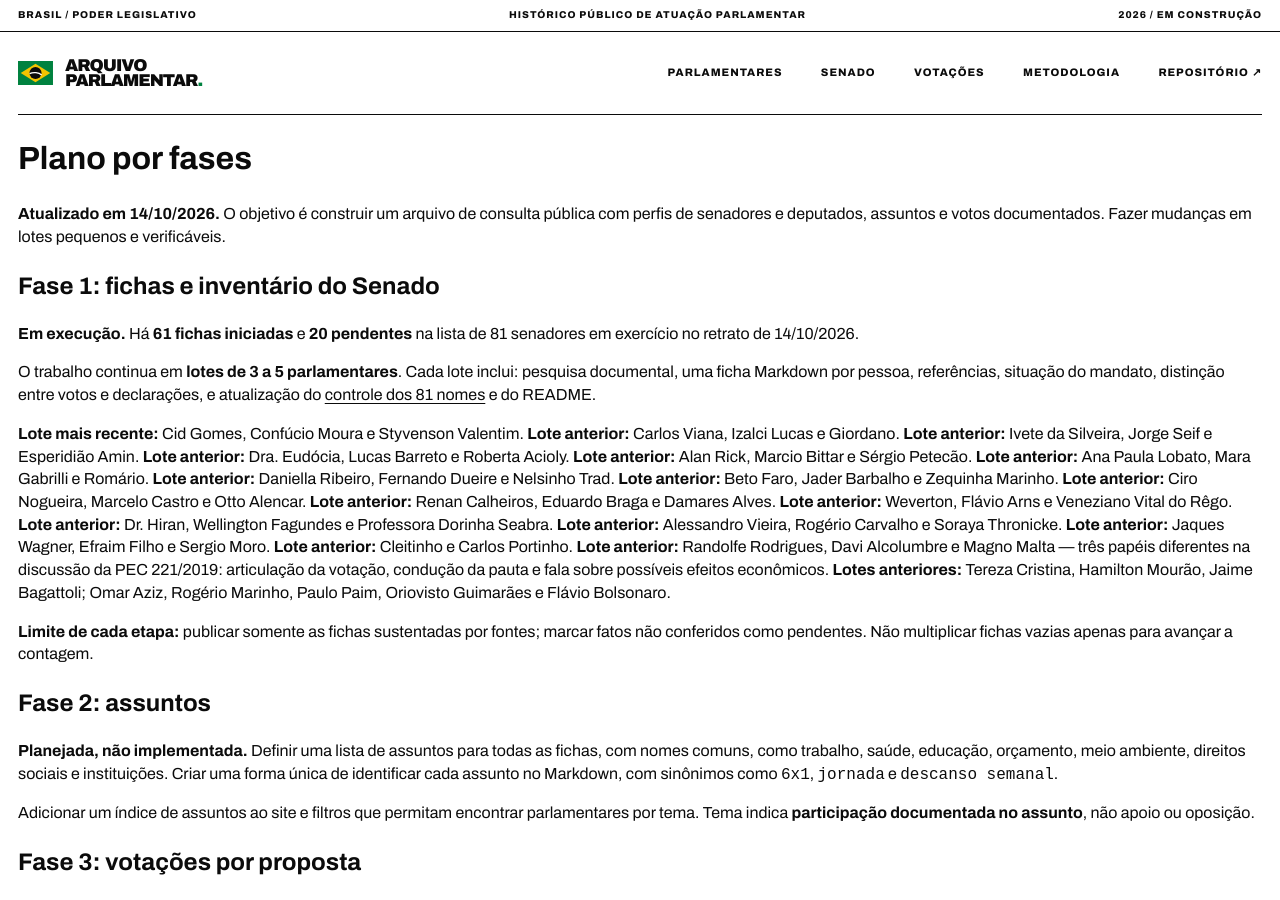
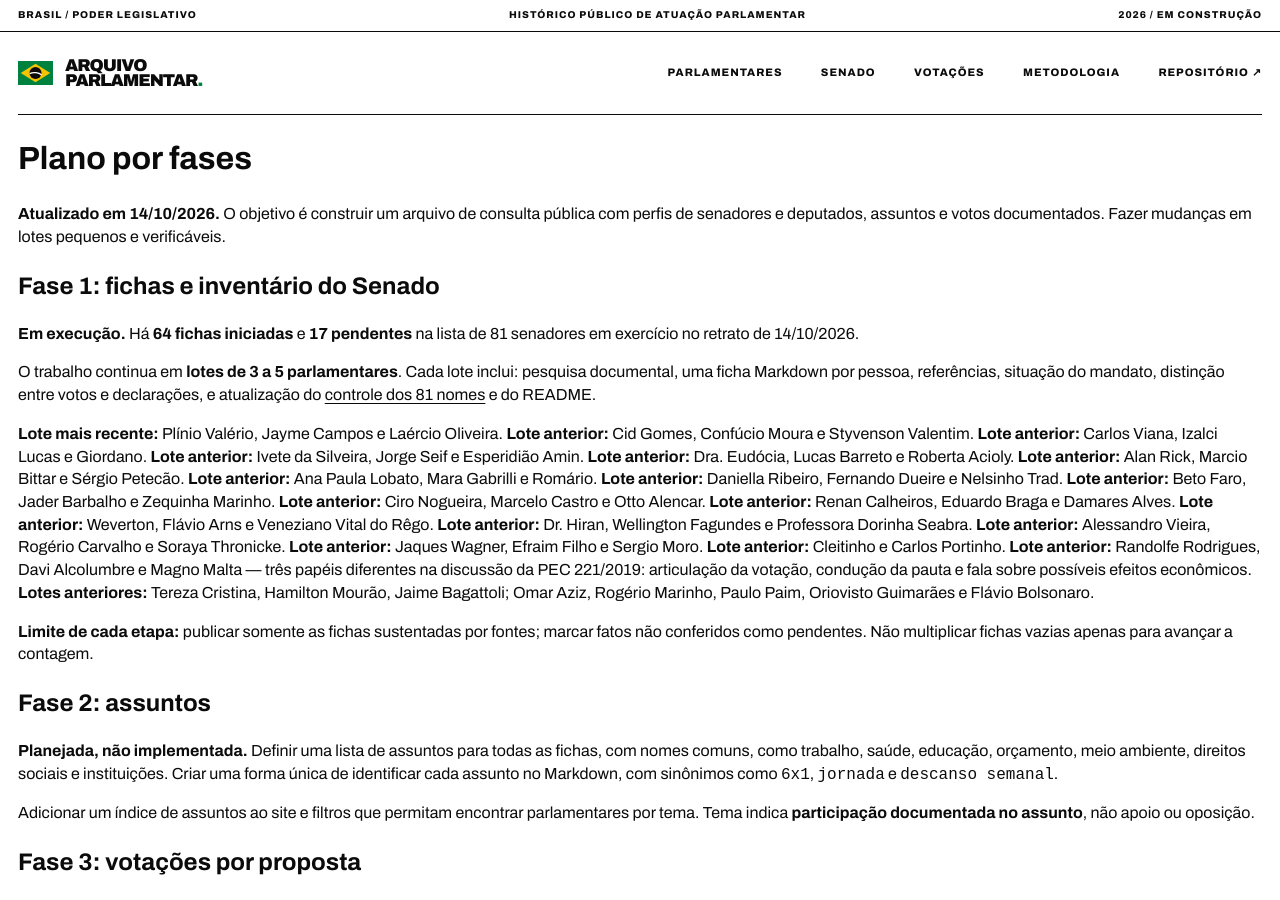
Before and after one commit to leorruas/senadores-deputados, a Jekyll site: the page built from PLANO-DE-FASES.md, in a window 1280 px wide and 900 px high. Built offline with Jekyll 4.4.1, drawn with Linux system fonts in a browser that asks for light colours; our own code applies the rules of GitHub Pages for plain Markdown files.

Commit message:
docs: progresso de 64 fichas do Senado

```diff
--- a/PLANO-DE-FASES.md
+++ b/PLANO-DE-FASES.md
@@ -4,11 +4,11 @@
 
 ## Fase 1: fichas e inventário do Senado
 
-**Em execução.** Há **61 fichas iniciadas** e **20 pendentes** na lista de 81 senadores em exercício no retrato de 14/10/2026.
+**Em execução.** Há **64 fichas iniciadas** e **17 pendentes** na lista de 81 senadores em exercício no retrato de 14/10/2026.
 
 O trabalho continua em **lotes de 3 a 5 parlamentares**. Cada lote inclui: pesquisa documental, uma ficha Markdown por pessoa, referências, situação do mandato, distinção entre votos e declarações, e atualização do [controle dos 81 nomes](parlamentares/senadores/ACOMPANHAMENTO.md) e do README.
 
-**Lote mais recente:** Cid Gomes, Confúcio Moura e Styvenson Valentim. **Lote anterior:** Carlos Viana, Izalci Lucas e Giordano. **Lote anterior:** Ivete da Silveira, Jorge Seif e Esperidião Amin. **Lote anterior:** Dra. Eudócia, Lucas Barreto e Roberta Acioly. **Lote anterior:** Alan Rick, Marcio Bittar e Sérgio Petecão. **Lote anterior:** Ana Paula Lobato, Mara Gabrilli e Romário. **Lote anterior:** Daniella Ribeiro, Fernando Dueire e Nelsinho Trad. **Lote anterior:** Beto Faro, Jader Barbalho e Zequinha Marinho. **Lote anterior:** Ciro Nogueira, Marcelo Castro e Otto Alencar. **Lote anterior:** Renan Calheiros, Eduardo Braga e Damares Alves. **Lote anterior:** Weverton, Flávio Arns e Veneziano Vital do Rêgo. **Lote anterior:** Dr. Hiran, Wellington Fagundes e Professora Dorinha Seabra. **Lote anterior:** Alessandro Vieira, Rogério Carvalho e Soraya Thronicke. **Lote anterior:** Jaques Wagner, Efraim Filho e Sergio Moro. **Lote anterior:** Cleitinho e Carlos Portinho. **Lote anterior:** Randolfe Rodrigues, Davi Alcolumbre e Magno Malta — três papéis diferentes na discussão da PEC 221/2019: articulação da votação, condução da pauta e fala sobre possíveis efeitos econômicos. **Lotes anteriores:** Tereza Cristina, Hamilton Mourão, Jaime Bagattoli; Omar Aziz, Rogério Marinho, Paulo Paim, Oriovisto Guimarães e Flávio Bolsonaro.
+**Lote mais recente:** Plínio Valério, Jayme Campos e Laércio Oliveira. **Lote anterior:** Cid Gomes, Confúcio Moura e Styvenson Valentim. **Lote anterior:** Carlos Viana, Izalci Lucas e Giordano. **Lote anterior:** Ivete da Silveira, Jorge Seif e Esperidião Amin. **Lote anterior:** Dra. Eudócia, Lucas Barreto e Roberta Acioly. **Lote anterior:** Alan Rick, Marcio Bittar e Sérgio Petecão. **Lote anterior:** Ana Paula Lobato, Mara Gabrilli e Romário. **Lote anterior:** Daniella Ribeiro, Fernando Dueire e Nelsinho Trad. **Lote anterior:** Beto Faro, Jader Barbalho e Zequinha Marinho. **Lote anterior:** Ciro Nogueira, Marcelo Castro e Otto Alencar. **Lote anterior:** Renan Calheiros, Eduardo Braga e Damares Alves. **Lote anterior:** Weverton, Flávio Arns e Veneziano Vital do Rêgo. **Lote anterior:** Dr. Hiran, Wellington Fagundes e Professora Dorinha Seabra. **Lote anterior:** Alessandro Vieira, Rogério Carvalho e Soraya Thronicke. **Lote anterior:** Jaques Wagner, Efraim Filho e Sergio Moro. **Lote anterior:** Cleitinho e Carlos Portinho. **Lote anterior:** Randolfe Rodrigues, Davi Alcolumbre e Magno Malta — três papéis diferentes na discussão da PEC 221/2019: articulação da votação, condução da pauta e fala sobre possíveis efeitos econômicos. **Lotes anteriores:** Tereza Cristina, Hamilton Mourão, Jaime Bagattoli; Omar Aziz, Rogério Marinho, Paulo Paim, Oriovisto Guimarães e Flávio Bolsonaro.
 
 **Limite de cada etapa:** publicar somente as fichas sustentadas por fontes; marcar fatos não conferidos como pendentes. Não multiplicar fichas vazias apenas para avançar a contagem.
 
```
